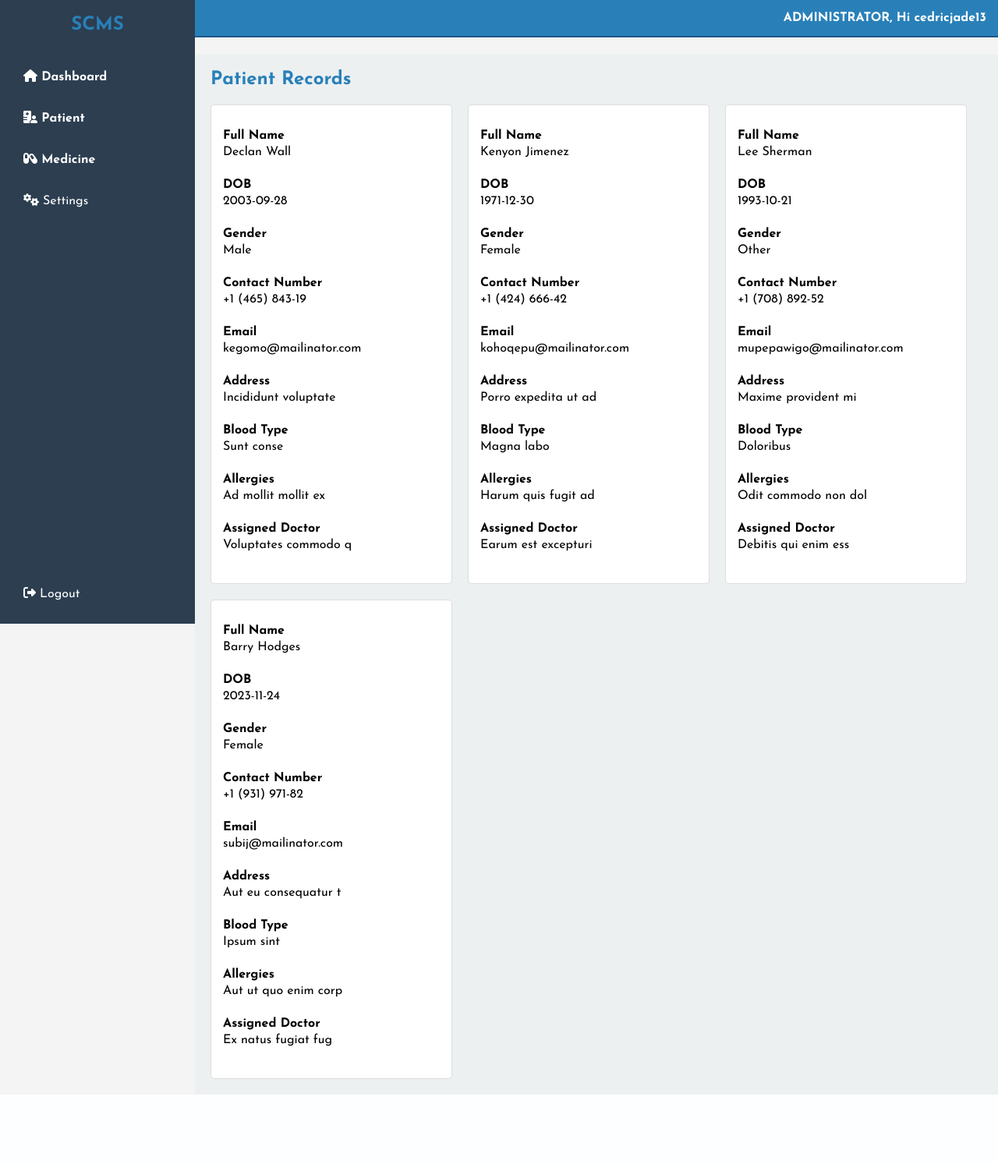
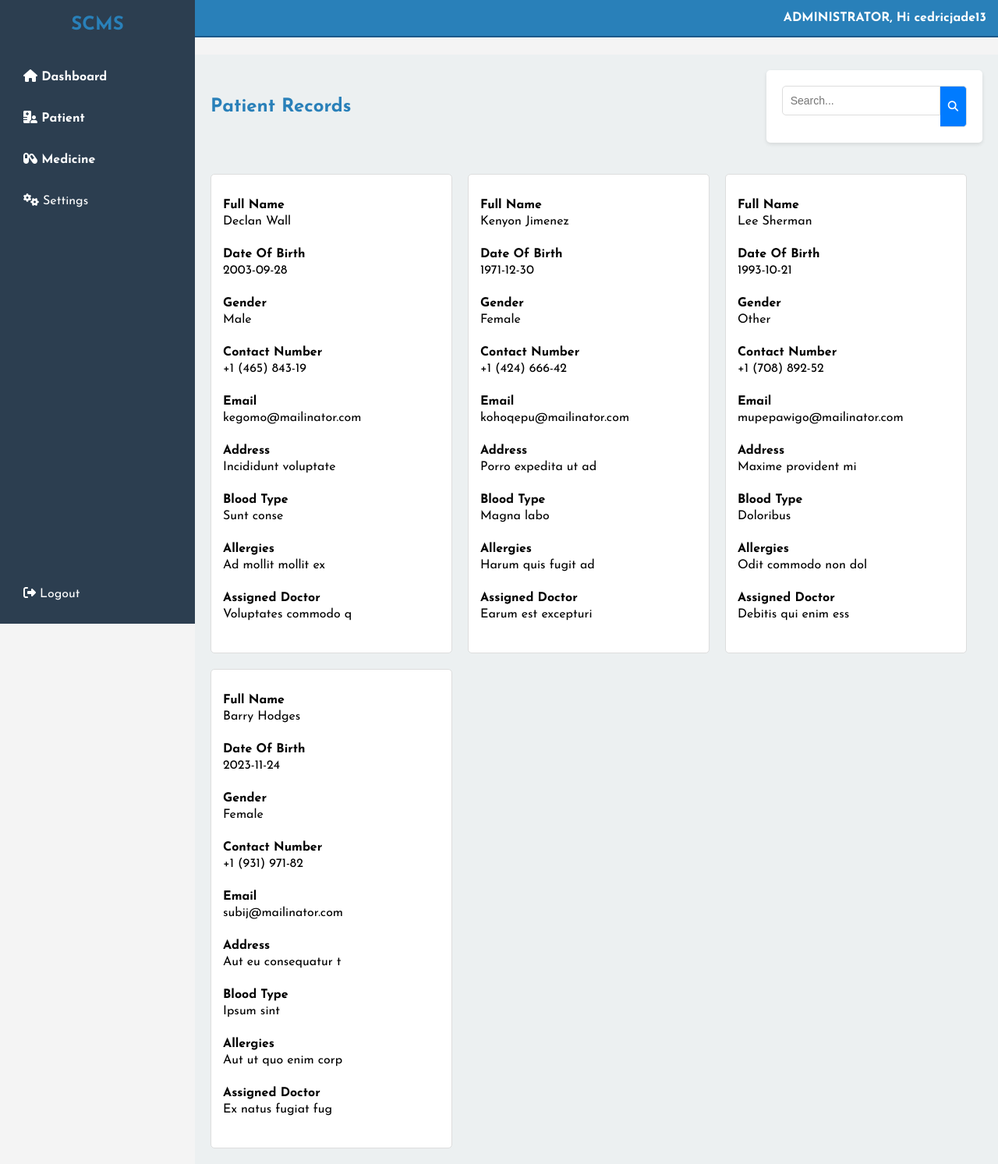
Before and after one commit to cedricjade13/SCMS-2, a PHP site: page /view_records.php in a window 1280 px wide. Shown: the whole page at 78% size. Before the commit the page ends 1404 px from the top, so only its background shows below. Run offline with PHP 8.4, Linux system fonts and the light colour scheme; a user stored in the database is signed in; data comes from the database, SQL or seed files in the repository.

Commit message:
3-11/ikaduha-2025

```diff
--- a/admin/dashboard.php
+++ b/admin/dashboard.php
@@ -121,8 +121,6 @@ $conn->close();
                     <ul class="submenu">
                         <li><a href="patients.php">Add Patient</a></li>
                         <li><a href="view_records.php">View Records</a></li>
-                        <li><a href="#search-filter-patients">Search & Filter Patients</a></li>
-                        <li><a href="#edit-patient-info">Edit Patient Information</a></li>
                     </ul>
                 </li>
                 <li>
--- a/admin/medicines.php
+++ b/admin/medicines.php
@@ -55,8 +55,6 @@ if ($_SERVER["REQUEST_METHOD"] == "POST") {
                     <ul class="submenu">
                         <li><a href="patients.php">Add Patient</a></li>
                         <li><a href="view_records.php">View Records</a></li>
-                        <li><a href="#search-filter-patients">Search & Filter Patients</a></li>
-                        <li><a href="#edit-patient-info">Edit Patient Information</a></li>
                     </ul>
                 </li>
                 <li>
--- a/admin/patients.php
+++ b/admin/patients.php
@@ -99,8 +99,6 @@ $conn->close();
                     <ul class="submenu">
                         <li><a href="patients.php">Add Patient</a></li>
                         <li><a href="view_records.php">View Records</a></li>
-                        <li><a href="#search-filter-patients">Search & Filter Patients</a></li>
-                        <li><a href="#edit-patient-info">Edit Patient Information</a></li>
                     </ul>
                 </li>
                 <li>
--- a/admin/styles.css
+++ b/admin/styles.css
@@ -190,3 +190,38 @@ button:hover {
     color: red; /* Error message color */
     margin-bottom: 15px; /* Space below the error message */
 }
+
+.header-container {
+    display: flex;
+    justify-content: space-between; /* Space between the heading and search bar */
+    align-items: center; /* Center items vertically */
+    margin-bottom: 20px; /* Space below the header */
+}
+
+.search-container {
+    display: flex;
+}
+
+.search-container form {
+    display: flex;
+}
+
+.search-container input[type="text"] {
+    padding: 10px;
+    border: 1px solid #ddd;
+    border-radius: 5px 0 0 5px; /* Rounded corners on the left */
+}
+
+.search-container button {
+    padding: 10px;
+    border: 1px solid #ddd;
+    border-left: none; /* Remove left border to connect with input */
+    border-radius: 0 5px 5px 0; /* Rounded corners on the right */
+    background-color: #007bff; /* Button color */
+    color: white; /* Text color */
+    cursor: pointer; /* Pointer cursor on hover */
+}
+
+.search-container button:hover {
+    background-color: #0056b3; /* Darker button color on hover */
+}
--- a/admin/view_records.php
+++ b/admin/view_records.php
@@ -70,6 +70,41 @@ $conn->close();
             font-weight: bold;
         }
 
+        .header-container {
+            display: flex;
+            justify-content: space-between; /* Space between the heading and search bar */
+            align-items: center; /* Center items vertically */
+            margin-bottom: 20px; /* Space below the header */
+        }
+
+        .search-container {
+            display: flex;
+        }
+
+        .search-container form {
+            display: flex;
+        }
+
+        .search-container input[type="text"] {
+            padding: 10px;
+            border: 1px solid #ddd;
+            border-radius: 5px 0 0 5px; /* Rounded corners on the left */
+        }
+
+        .search-container button {
+            padding: 10px;
+            border: 1px solid #ddd;
+            border-left: none; /* Remove left border to connect with input */
+            border-radius: 0 5px 5px 0; /* Rounded corners on the right */
+            background-color: #007bff; /* Button color */
+            color: white; /* Text color */
+            cursor: pointer; /* Pointer cursor on hover */
+        }
+
+        .search-container button:hover {
+            background-color: #0056b3; /* Darker button color on hover */
+        }
+
     </style>
 </head>
 <body>
@@ -85,8 +120,6 @@ $conn->close();
                     <ul class="submenu">
                         <li><a href="patients.php">Add Patient</a></li>
                         <li><a href="view_records.php">View Records</a></li>
-                        <li><a href="#search-filter-patients">Search & Filter Patients</a></li>
-                        <li><a href="#edit-patient-info">Edit Patient Information</a></li>
                     </ul>
                 </li>
                 <li>
@@ -107,7 +140,16 @@ $conn->close();
         </header>
 
         <main class="main-content">
-            <h2>Patient Records</h2>
+            <div class="header-container">
+                <h2>Patient Records</h2>
+                <div class="search-container">
+                    <form action="search.php" method="GET">
+                        <input type="text" name="query" placeholder="Search..." required>
+                        <button type="submit"><i class="fa-solid fa-search"></i></button>
+                    </form>
+                </div>
+            </div>
+
             <div class="patient-container">
                 <?php foreach ($patients as $patient): ?>
                     <div class="patient-record">
@@ -116,7 +158,7 @@ $conn->close();
                             <label>Full Name</label> <?php echo htmlspecialchars($patient['full_name']); ?>
                         </div><br>
                         <div class="patient-info">
-                            <label>DOB</label> <?php echo htmlspecialchars($patient['dob']); ?>
+                            <label>Date Of Birth</label> <?php echo htmlspecialchars($patient['dob']); ?>
                         </div><br>
                         <div class="patient-info">
                             <label>Gender</label> <?php echo htmlspecialchars($patient['gender']); ?>
```
